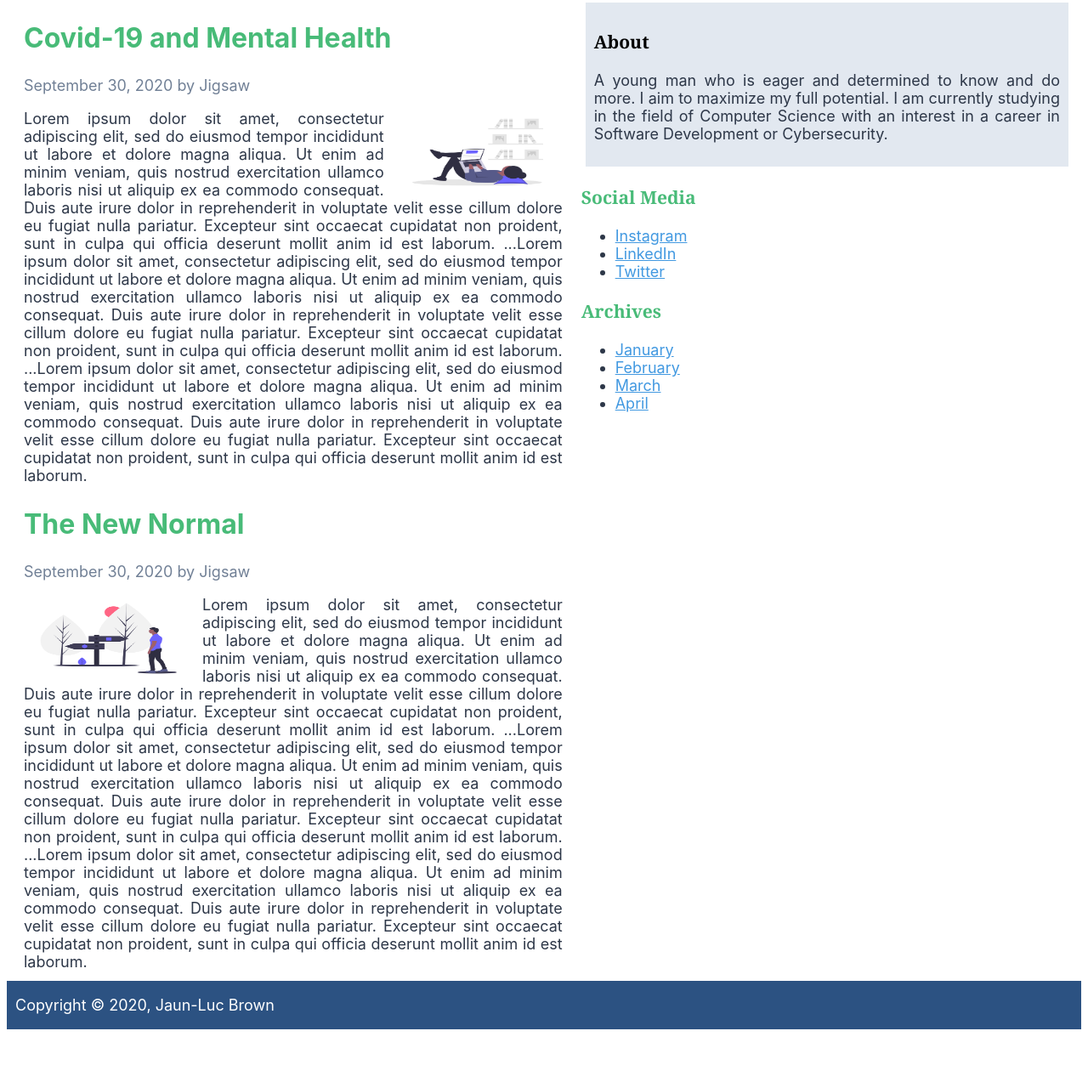
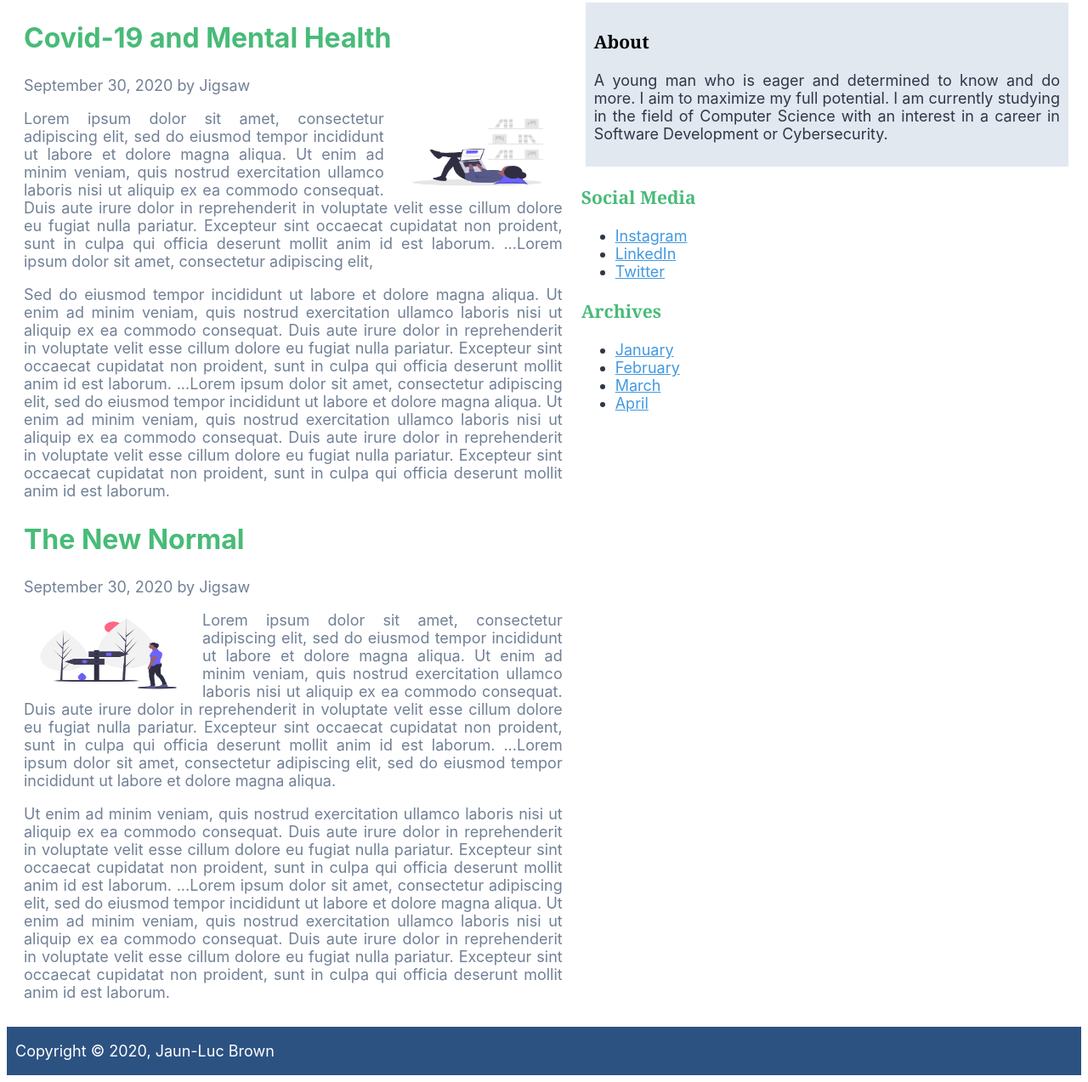
Before and after one commit to JigsawJB/Info2180-lab2, a plain HTML site: page index.html in a window 1280 px wide. Shown: the part 285-1558 px from the top of the page at 85% size. Before the commit the page ends 1504 px from the top, so only its background shows below. Drawn offline with Linux system fonts and the light colour scheme.

Commit message:
Html fixed

```diff
--- a/index.html
+++ b/index.html
@@ -19,7 +19,31 @@
             <h2>Covid-19 and Mental Health</h2>
             <p>September 30, 2020 by Jigsaw</p>
             <img class="image-a" src="research.png" height="100px" width="200px">
-            Lorem ipsum dolor sit amet,
+            <p class="para">Lorem ipsum dolor sit amet,
+            consectetur adipiscing elit,
+            sed do eiusmod tempor incididunt ut labore et dolore magna aliqua.
+            Ut enim ad minim veniam, quis nostrud exercitation ullamco laboris nisi ut aliquip ex ea commodo consequat.
+            Duis aute irure dolor in reprehenderit in voluptate velit esse cillum dolore eu fugiat nulla pariatur.
+            Excepteur sint occaecat cupidatat non proident, sunt in culpa qui officia deserunt mollit anim id est laborum.
+            ...Lorem ipsum dolor sit amet,
+            consectetur adipiscing elit,
+            <p class="para">Sed do eiusmod tempor incididunt ut labore et dolore magna aliqua.
+            Ut enim ad minim veniam, quis nostrud exercitation ullamco laboris nisi ut aliquip ex ea commodo consequat.
+            Duis aute irure dolor in reprehenderit in voluptate velit esse cillum dolore eu fugiat nulla pariatur.
+            Excepteur sint occaecat cupidatat non proident, sunt in culpa qui officia deserunt mollit anim id est laborum.
+            ...Lorem ipsum dolor sit amet,
+            consectetur adipiscing elit,
+            sed do eiusmod tempor incididunt ut labore et dolore magna aliqua.
+            Ut enim ad minim veniam, quis nostrud exercitation ullamco laboris nisi ut aliquip ex ea commodo consequat.
+            Duis aute irure dolor in reprehenderit in voluptate velit esse cillum dolore eu fugiat nulla pariatur.
+            Excepteur sint occaecat cupidatat non proident, sunt in culpa qui officia deserunt mollit anim id est laborum.</p>
+        </article>
+
+        <article>
+            <h2>The New Normal</h2>
+            <p>September 30, 2020 by Jigsaw</p>
+            <img class="image-b" src="sign.png" height="100px" width="200px">
+            <p class="para">Lorem ipsum dolor sit amet,
             consectetur adipiscing elit,
             sed do eiusmod tempor incididunt ut labore et dolore magna aliqua.
             Ut enim ad minim veniam, quis nostrud exercitation ullamco laboris nisi ut aliquip ex ea commodo consequat.
@@ -28,7 +52,7 @@
             ...Lorem ipsum dolor sit amet,
             consectetur adipiscing elit,
             sed do eiusmod tempor incididunt ut labore et dolore magna aliqua.
-            Ut enim ad minim veniam, quis nostrud exercitation ullamco laboris nisi ut aliquip ex ea commodo consequat.
+            <p class="para">Ut enim ad minim veniam, quis nostrud exercitation ullamco laboris nisi ut aliquip ex ea commodo consequat.
             Duis aute irure dolor in reprehenderit in voluptate velit esse cillum dolore eu fugiat nulla pariatur.
             Excepteur sint occaecat cupidatat non proident, sunt in culpa qui officia deserunt mollit anim id est laborum.
             ...Lorem ipsum dolor sit amet,
@@ -36,31 +60,7 @@
             sed do eiusmod tempor incididunt ut labore et dolore magna aliqua.
             Ut enim ad minim veniam, quis nostrud exercitation ullamco laboris nisi ut aliquip ex ea commodo consequat.
             Duis aute irure dolor in reprehenderit in voluptate velit esse cillum dolore eu fugiat nulla pariatur.
-            Excepteur sint occaecat cupidatat non proident, sunt in culpa qui officia deserunt mollit anim id est laborum.
-        </article>
-
-        <article>
-            <h2>The New Normal</h2>
-            <p>September 30, 2020 by Jigsaw</p>
-            <img class="image-b" src="sign.png" height="100px" width="200px">
-            Lorem ipsum dolor sit amet,
-            consectetur adipiscing elit,
-            sed do eiusmod tempor incididunt ut labore et dolore magna aliqua.
-            Ut enim ad minim veniam, quis nostrud exercitation ullamco laboris nisi ut aliquip ex ea commodo consequat.
-            Duis aute irure dolor in reprehenderit in voluptate velit esse cillum dolore eu fugiat nulla pariatur.
-            Excepteur sint occaecat cupidatat non proident, sunt in culpa qui officia deserunt mollit anim id est laborum.
-            ...Lorem ipsum dolor sit amet,
-            consectetur adipiscing elit,
-            sed do eiusmod tempor incididunt ut labore et dolore magna aliqua.
-            Ut enim ad minim veniam, quis nostrud exercitation ullamco laboris nisi ut aliquip ex ea commodo consequat.
-            Duis aute irure dolor in reprehenderit in voluptate velit esse cillum dolore eu fugiat nulla pariatur.
-            Excepteur sint occaecat cupidatat non proident, sunt in culpa qui officia deserunt mollit anim id est laborum.
-            ...Lorem ipsum dolor sit amet,
-            consectetur adipiscing elit,
-            sed do eiusmod tempor incididunt ut labore et dolore magna aliqua.
-            Ut enim ad minim veniam, quis nostrud exercitation ullamco laboris nisi ut aliquip ex ea commodo consequat.
-            Duis aute irure dolor in reprehenderit in voluptate velit esse cillum dolore eu fugiat nulla pariatur.
-            Excepteur sint occaecat cupidatat non proident, sunt in culpa qui officia deserunt mollit anim id est laborum.
+            Excepteur sint occaecat cupidatat non proident, sunt in culpa qui officia deserunt mollit anim id est laborum.</p>
         </article>
 
     </main>
```
